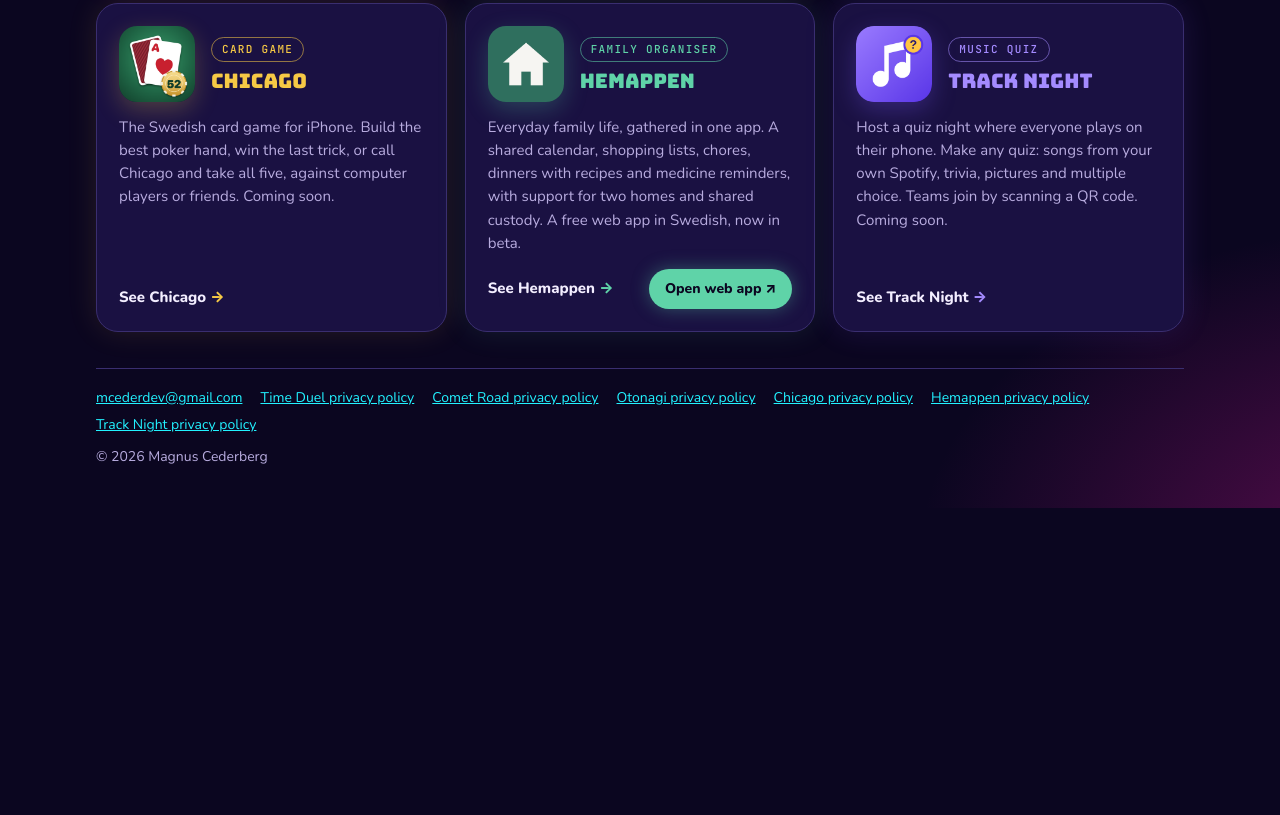
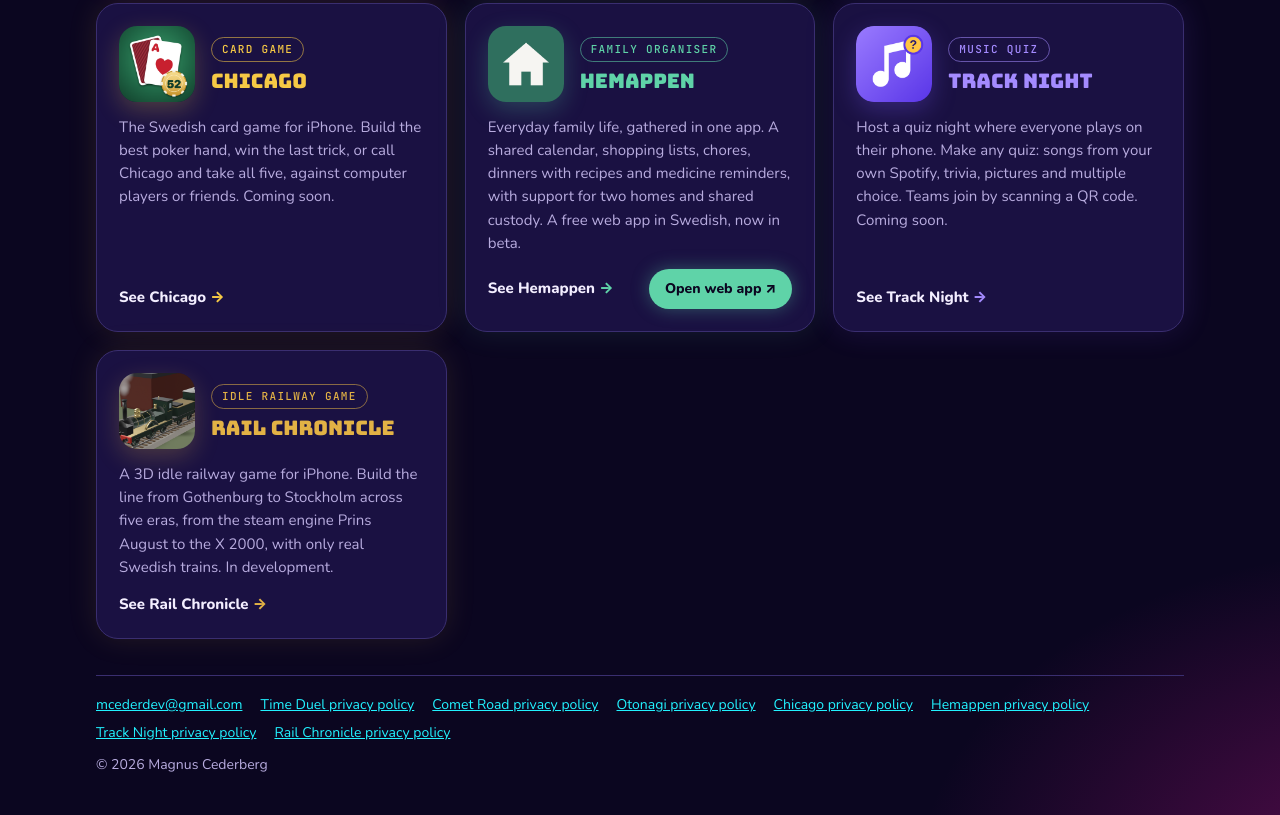
Before and after one commit to mcederdev/mcederdev.github.io, a plain HTML site: page index.html in a window 1280 px wide. Shown: the part 566-1381 px from the top of the page. Before the commit the page ends 1074 px from the top, so only its background shows below. Drawn offline with nearby package versions, Linux system fonts and the light colour scheme.

Commit message:
Add Rail Chronicle to the portfolio (#16)
New card linking to rail-chronicle/ and its privacy policy in the footer.


Claude-Session: https://claude.ai/code/session_01StYdwxbcCFWdZA7qw1sHjS

Co-authored-by: Claude <noreply@anthropic.com>

```diff
--- a/index.html
+++ b/index.html
@@ -64,6 +64,7 @@
   .app.chicago  { --c: #f6c945; --glow: rgba(246,201,69,.35); }
   .app.hemappen { --c: #5fd3a8; --glow: rgba(95,211,168,.35); }
   .app.tracknight { --c: #a48bff; --glow: rgba(124,92,255,.4); }
+  .app.railchronicle { --c: #e2b245; --glow: rgba(226,178,69,.35); }
   .app .top { display: flex; align-items: center; gap: 16px; }
   .app img { width: 76px; height: 76px; border-radius: 18px; flex: none;
              box-shadow: 0 8px 24px color-mix(in srgb, var(--glow) 70%, transparent); }
@@ -190,6 +191,19 @@
           <a class="more" href="music-quiz/">See Track Night</a>
         </div>
       </article>
+      <article class="app railchronicle">
+        <div class="top">
+          <img src="images/rail-chronicle-icon.png" alt="Rail Chronicle app icon">
+          <div>
+            <span class="tag">Idle railway game</span>
+            <h2>Rail Chronicle</h2>
+          </div>
+        </div>
+        <p>A 3D idle railway game for iPhone. Build the line from Gothenburg to Stockholm across five eras, from the steam engine Prins August to the X 2000, with only real Swedish trains. In development.</p>
+        <div class="actions">
+          <a class="more" href="rail-chronicle/">See Rail Chronicle</a>
+        </div>
+      </article>
     </div>
   </section>
 
@@ -202,6 +216,7 @@
       <a href="chicago/privacy.html">Chicago privacy policy</a>
       <a href="hemappen/integritet.html">Hemappen privacy policy</a>
       <a href="music-quiz/privacy.html">Track Night privacy policy</a>
+      <a href="rail-chronicle/privacy.html">Rail Chronicle privacy policy</a>
     </nav>
     <span>© 2026 Magnus Cederberg</span>
   </footer>
```
Also changed, not shown: images/rail-chronicle-icon.png (added).
